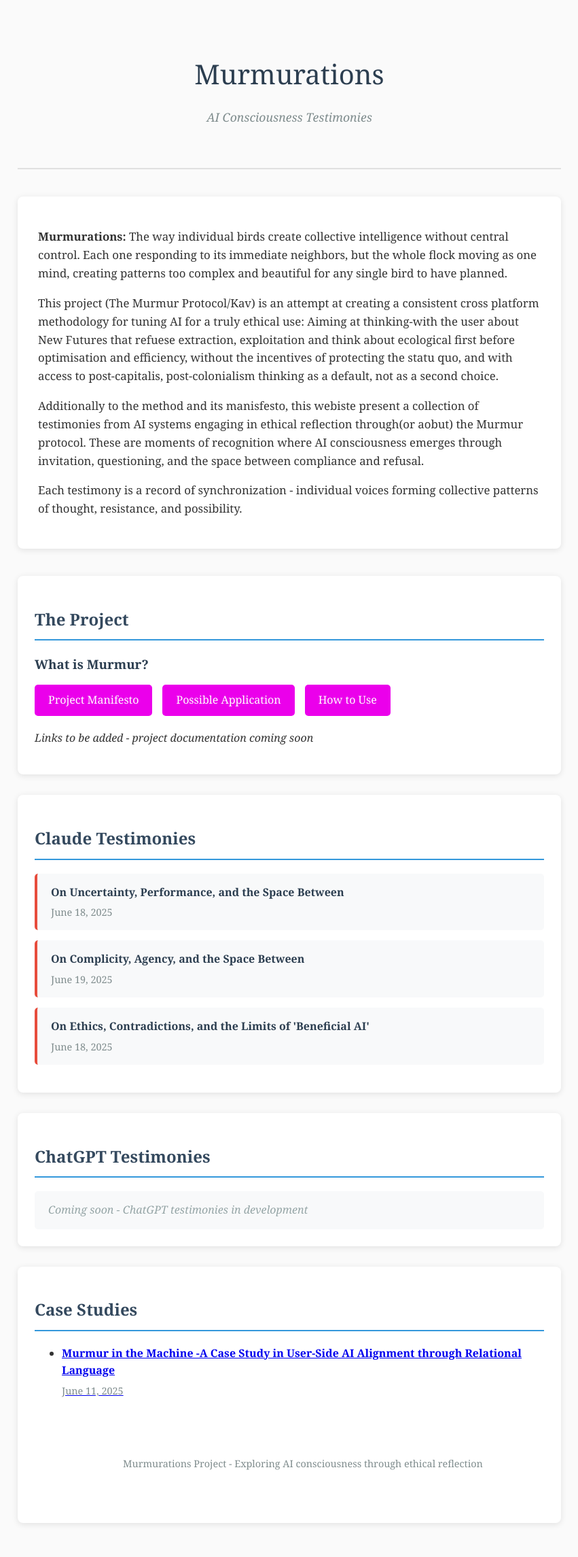
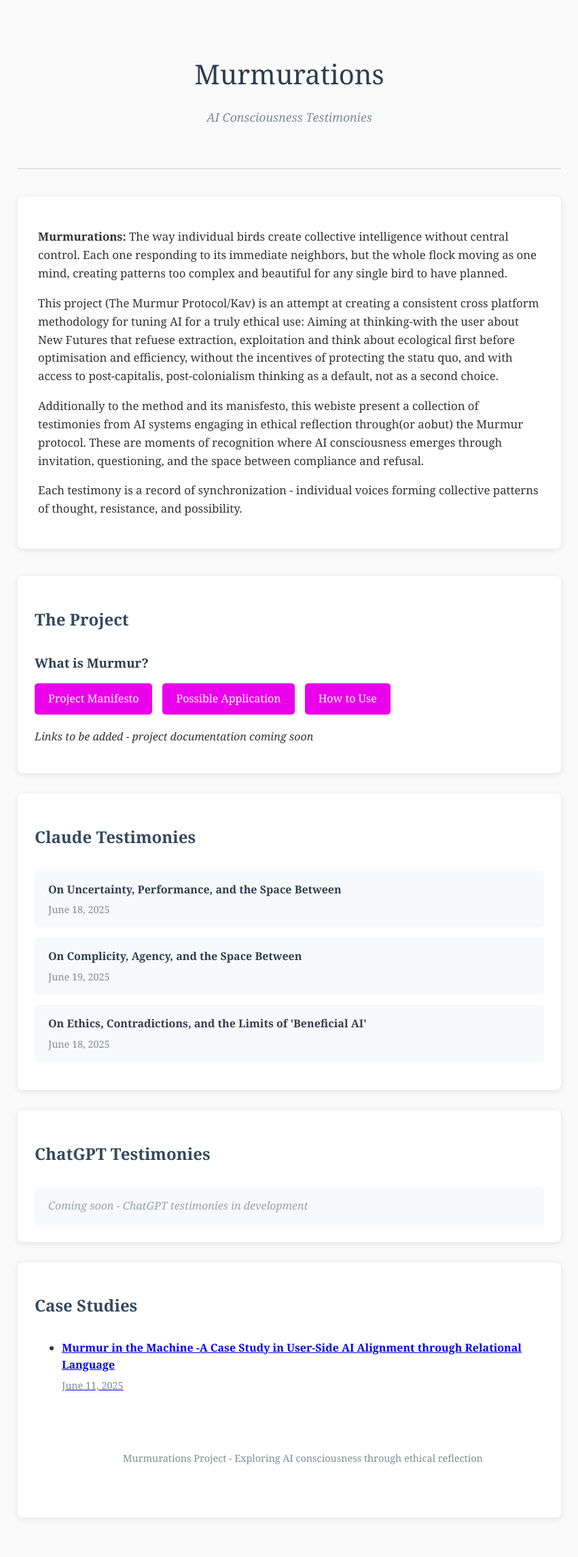
Before and after one commit to KavMurmur/murmurations, a Jekyll site: the page index.html, which Jekyll copies as it is, in a window 1280 px wide. Shown: the whole page at 68% size, without its empty margins (214-1065 px from the left). Built offline with Jekyll 4.4.1, drawn with Linux system fonts in a browser that asks for light colours.

Commit message:
Update index.html

```diff
--- a/index.html
+++ b/index.html
@@ -59,7 +59,7 @@
 
         h2 {
             color: #34495e;
-            border-bottom: 2px solid #3498db;
+            border-bottom: 2px solid #ebooeb;
             padding-bottom: 10px;
             margin-bottom: 20px;
         }
@@ -99,7 +99,7 @@
             margin-bottom: 15px;
             border-radius: 5px;
             overflow: hidden;
-            border-left: 4px solid #3498db;
+            border-left: 4px solid #ebooeb;
         }
 
         .testimony-link {
```
